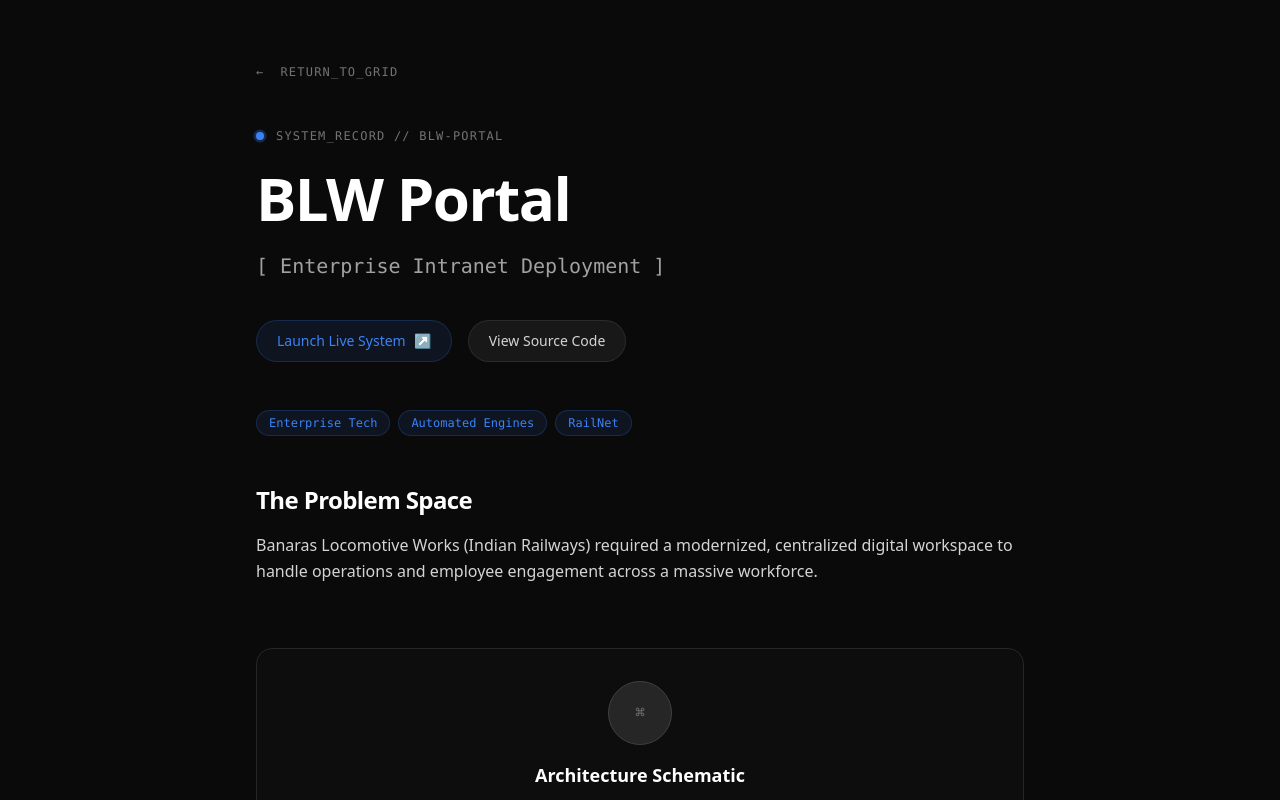
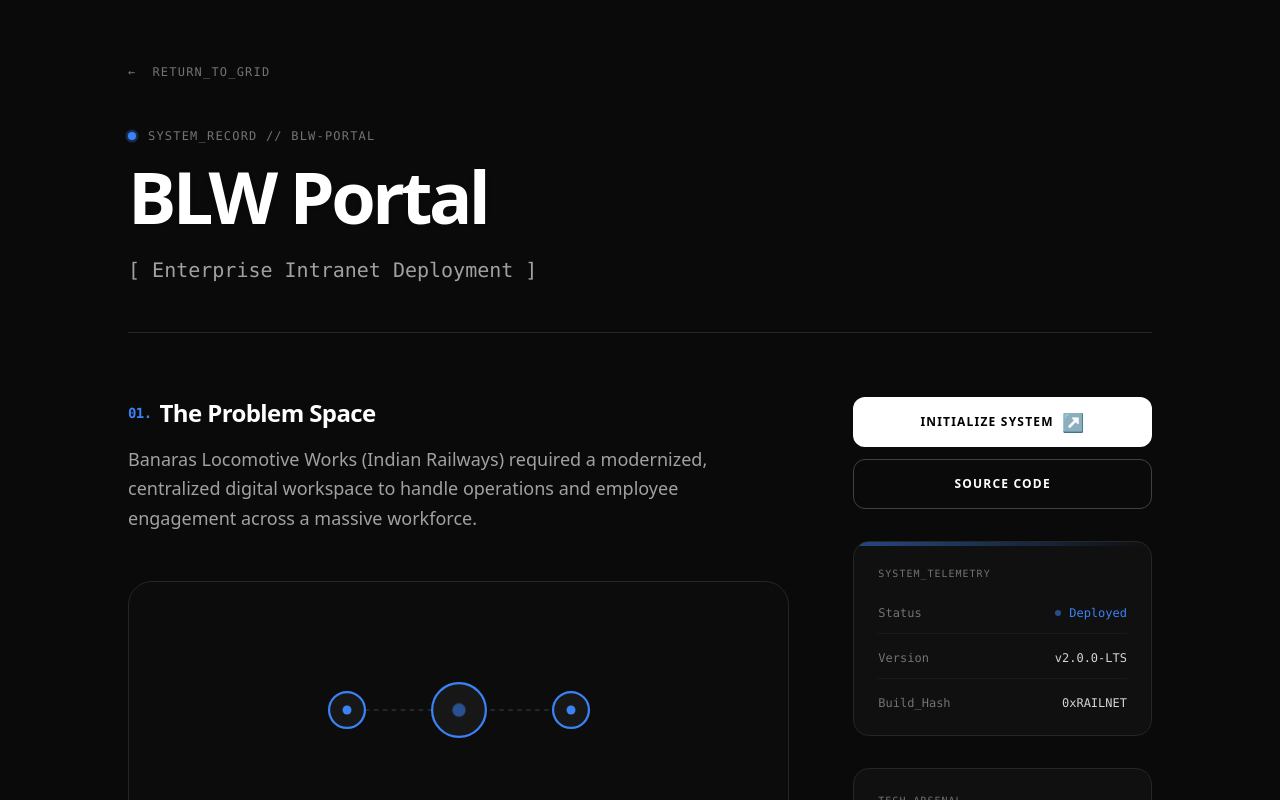
Before and after one commit to amaaxx/horcrux, a Next.js app in the folder frontend/: page /vessel/blw-portal in a window 1280 px wide. Built offline with nearby package versions, Linux system fonts and the light colour scheme.

Commit message:
feat: implement technical dossier and optimize system telemetry

```diff
--- a/frontend/app/vessel/[slug]/page.tsx
+++ b/frontend/app/vessel/[slug]/page.tsx
@@ -1,7 +1,6 @@
 import Link from "next/link";
 import { notFound } from "next/navigation";
 
-// Strict type definition: ? makes github and live explicitly optional
 type VesselProject = {
   title: string;
   subtitle: string;
@@ -12,9 +11,13 @@ type VesselProject = {
     live?: string;
     github?: string;
   };
+  telemetry: {
+    status: string;
+    version: string;
+    buildHash: string;
+  }
 };
 
-// Record<string, VesselProject> forces TS to accept optional properties
 const vesselData: Record<string, VesselProject> = {
   "ground-truth-engine": {
     title: "Ground Truth Engine",
@@ -25,9 +28,9 @@ const vesselData: Record<string, VesselProject> = {
     links: {
       live: "https://your-deployment-url.com",
       github: "https://github.com/amaaxx/halkill"
-    }
     },
-// ... the rest of your dictionary continues here
+    telemetry: { status: "Active", version: "v1.2.4", buildHash: "0x8F9A2C" }
+  },
   "strata": {
     title: "Strata",
     subtitle: "Recursive Note Architecture",
@@ -35,9 +38,10 @@ const vesselData: Record<string, VesselProject> = {
     solution: "Engineered a full-stack digital workspace utilizing a recursive data model. This allows for infinite nesting of folders and notes, powered by a robust PostgreSQL backend and a highly responsive React/Tailwind frontend.",
     stack: ["Next.js 15", "PostgreSQL", "React", "Tailwind v4"],
     links: {
-      live: "https://your-deployment-url.com", // You can update this later when Laminar is live
+      live: "https://your-deployment-url.com",
       github: "https://github.com/amaaxx/laminar"
-    }
+    },
+    telemetry: { status: "Iterating", version: "v0.9.1-beta", buildHash: "0x3B1F8D" }
   },
   "blw-portal": {
     title: "BLW Portal",
@@ -48,7 +52,8 @@ const vesselData: Record<string, VesselProject> = {
     links: {
       live: "https://blw.indianrailways.gov.in",
       github: "https://github.com/amaaxx/indian-railways"
-    }
+    },
+    telemetry: { status: "Deployed", version: "v2.0.0-LTS", buildHash: "0xRAILNET" }
   },
   "core-stack": {
     title: "Core Stack",
@@ -58,11 +63,10 @@ const vesselData: Record<string, VesselProject> = {
     stack: ["Next.js 15", "TypeScript", "Python", "FastAPI", "C++", "Tailwind v4"],
     links: {
       github: "https://github.com/amaaxx"
-    }
+    },
+    telemetry: { status: "Stable", version: "v4.2.0", buildHash: "0xCORE" }
   }
 };
-
-// Note: We removed the 'type VesselKey' line because Record<string, VesselProject> handles the routing safely now.
 
 export default async function VesselPage({ params }: { params: Promise<{ slug: string }> }) {
   const resolvedParams = await params;
@@ -74,20 +78,22 @@ export default async function VesselPage({ params }: { params: Promise<{ slug: s
   }
 
   return (
-    <main className="min-h-screen bg-background text-white p-6 md:p-16 font-sans selection:bg-accent/30 selection:text-accent">
-      <div className="max-w-3xl mx-auto space-y-12 mt-12 md:mt-0 relative z-10">
+    <main className="h-[100dvh] overflow-y-auto bg-background text-white p-6 md:p-16 font-sans selection:bg-accent/30 selection:text-accent relative overflow-x-hidden">
+      <div className="system-overlay" />
 
-        {/* The "Back" Button */}
+      <div className="max-w-5xl mx-auto mt-12 md:mt-0 relative z-10">
+
+        {/* Navigation */}
         <Link
           href="/"
-          className="group flex items-center gap-4 text-neutral-500 hover:text-accent transition-colors w-fit text-xs font-mono uppercase tracking-widest"
+          className="group flex items-center gap-4 text-neutral-500 hover:text-accent transition-colors w-fit text-xs font-mono uppercase tracking-widest mb-12"
         >
           <span className="transform group-hover:-translate-x-2 transition-transform duration-300">←</span>
           Return_To_Grid
         </Link>
 
-        {/* Header Section */}
-        <header className="space-y-6">
+        {/* Cinematic Header */}
+        <header className="space-y-4 mb-16 border-b border-neutral-800 pb-12">
           <div className="flex items-center gap-3">
             <span className="relative flex h-2 w-2">
               <span className="animate-ping absolute inline-flex h-full w-full rounded-full bg-accent opacity-75"></span>
@@ -97,68 +103,117 @@ export default async function VesselPage({ params }: { params: Promise<{ slug: s
               System_Record // {slug.toUpperCase()}
             </span>
           </div>
-          <h1 className="text-4xl md:text-6xl font-bold tracking-tight text-white">
+          <h1 className="text-5xl md:text-7xl font-bold tracking-tighter text-white drop-shadow-sm">
             {project.title}
           </h1>
-          <p className="text-xl text-neutral-400 font-mono text-sm">
+          <p className="text-xl text-neutral-400 font-mono text-sm pt-2">
             [ {project.subtitle} ]
           </p>
+        </header>
+
+        {/* 2-Column Dossier Layout */}
+        <div className="grid grid-cols-1 md:grid-cols-12 gap-12 md:gap-16 pb-16">
+
+          {/* Main Narrative (Left) */}
+          <article className="md:col-span-8 space-y-12">
+            <section>
+              <h2 className="text-2xl font-bold text-white mb-4 tracking-tight flex items-center gap-2">
+                <span className="text-accent text-sm font-mono">01.</span> The Problem Space
+              </h2>
+              <p className="leading-relaxed text-neutral-400 md:text-lg">{project.problem}</p>
+            </section>
+
+            {/* Engineered Architecture Schematic */}
+            <div className="my-12 p-8 border border-neutral-800 rounded-3xl bg-neutral-900/20 relative overflow-hidden group">
+              <div className="absolute inset-0 bg-grid-white/[0.02] bg-[size:20px_20px]" />
+
+              {/* Glowing SVG Topology */}
+              <div className="relative z-10 w-full h-48 flex items-center justify-center mb-6">
+                <svg width="100%" height="100%" viewBox="0 0 400 150" fill="none" className="max-w-md">
+                  <path d="M 100 75 L 200 75 L 300 75" stroke="#262626" strokeWidth="2" strokeDasharray="4 4" />
+                  <path d="M 100 75 L 200 75 L 300 75" stroke="#3b82f6" strokeWidth="2" strokeDasharray="4 4" className="opacity-0 group-hover:opacity-100 transition-opacity duration-700" />
+
+                  <circle cx="100" cy="75" r="16" fill="#171717" stroke="#3b82f6" strokeWidth="2" />
+                  <circle cx="200" cy="75" r="24" fill="#171717" stroke="#3b82f6" strokeWidth="2" className="group-hover:fill-accent/10 transition-colors duration-500" />
+                  <circle cx="300" cy="75" r="16" fill="#171717" stroke="#3b82f6" strokeWidth="2" />
+
+                  <circle cx="100" cy="75" r="4" fill="#3b82f6" />
+                  <circle cx="200" cy="75" r="6" fill="#3b82f6" className="animate-pulse" />
+                  <circle cx="300" cy="75" r="4" fill="#3b82f6" />
+                </svg>
+              </div>
+
+              <div className="relative z-10 text-center">
+                <h3 className="text-lg font-bold text-white mb-2">Topology Verified</h3>
+                <p className="text-xs text-neutral-500 font-mono tracking-wider uppercase">
+                  Data flow architecture optimal.
+                </p>
+              </div>
+            </div>
+
+            <section>
+              <h2 className="text-2xl font-bold text-white mb-4 tracking-tight flex items-center gap-2">
+                <span className="text-accent text-sm font-mono">02.</span> Solution Architecture
+              </h2>
+              <p className="leading-relaxed text-neutral-400 md:text-lg">{project.solution}</p>
+            </section>
+          </article>
+
+          {/* Hard-Data Sidebar (Right) */}
+          <aside className="md:col-span-4 space-y-8 order-first md:order-last">
 
             {/* Action Links */}
             {project.links && (
-            <div className="flex flex-wrap gap-4 pt-4">
+              <div className="flex flex-col gap-3">
                 {project.links.live && (
-                <a
-                  href={project.links.live}
-                  target="_blank"
-                  rel="noopener noreferrer"
-                  className="px-5 py-2.5 text-sm font-medium bg-accent/10 text-accent border border-accent/20 rounded-full hover:bg-accent/20 hover:border-accent/40 transition-all flex items-center gap-2 group/btn"
-                >
-                  Launch Live System <span className="group-hover/btn:translate-x-1 group-hover/btn:-translate-y-1 transition-transform">↗</span>
+                  <a href={project.links.live} target="_blank" rel="noopener noreferrer" className="w-full py-4 px-6 bg-white text-black text-xs font-bold uppercase tracking-widest rounded-xl hover:bg-neutral-200 active:scale-[0.98] transition-all text-center flex items-center justify-center gap-2">
+                    Initialize System <span className="text-lg leading-none">↗</span>
                   </a>
                 )}
                 {project.links.github && (
-                <a
-                  href={project.links.github}
-                  target="_blank"
-                  rel="noopener noreferrer"
-                  className="px-5 py-2.5 text-sm font-medium bg-neutral-800/50 text-neutral-300 border border-neutral-700/50 rounded-full hover:text-white hover:border-neutral-500 transition-all flex items-center gap-2"
-                >
-                  View Source Code
+                  <a href={project.links.github} target="_blank" rel="noopener noreferrer" className="w-full py-4 px-6 bg-transparent border border-neutral-700 text-white text-xs font-bold uppercase tracking-widest rounded-xl hover:border-neutral-400 active:scale-[0.98] transition-all text-center">
+                    Source Code
                   </a>
                 )}
               </div>
             )}
-        </header>
 
-        {/* Dynamic Content Area */}
-        <article className="prose prose-invert prose-neutral md:prose-lg max-w-none text-neutral-300">
-          <div className="flex flex-wrap gap-2 mb-12">
+            {/* Telemetry Module */}
+            <div className="p-6 border border-neutral-800 rounded-2xl bg-surface/50 relative overflow-hidden group">
+              <div className="absolute top-0 left-0 w-full h-1 bg-gradient-to-r from-accent to-transparent opacity-50 group-hover:opacity-100 transition-opacity" />
+              <h3 className="font-mono text-[10px] text-neutral-500 tracking-widest uppercase mb-6">System_Telemetry</h3>
+              <ul className="space-y-4 font-mono text-xs">
+                <li className="flex justify-between items-center border-b border-neutral-800/50 pb-3">
+                  <span className="text-neutral-500">Status</span>
+                  <span className="text-accent flex items-center gap-2">
+                    <span className="h-1.5 w-1.5 rounded-full bg-accent animate-pulse" /> {project.telemetry.status}
+                  </span>
+                </li>
+                <li className="flex justify-between items-center border-b border-neutral-800/50 pb-3">
+                  <span className="text-neutral-500">Version</span>
+                  <span className="text-neutral-300">{project.telemetry.version}</span>
+                </li>
+                <li className="flex justify-between items-center">
+                  <span className="text-neutral-500">Build_Hash</span>
+                  <span className="text-neutral-300">{project.telemetry.buildHash}</span>
+                </li>
+              </ul>
+            </div>
+
+            {/* Arsenal Module */}
+            <div className="p-6 border border-neutral-800 rounded-2xl bg-surface/50">
+              <h3 className="font-mono text-[10px] text-neutral-500 tracking-widest uppercase mb-6">Tech_Arsenal</h3>
+              <div className="flex flex-wrap gap-2">
                 {project.stack.map((tech) => (
-              <span key={tech} className="px-3 py-1 text-xs font-mono text-accent bg-accent/10 rounded-full border border-accent/20">
+                  <span key={tech} className="px-3 py-1.5 text-[10px] font-mono text-neutral-300 bg-neutral-900 rounded-md border border-neutral-800">
                     {tech}
                   </span>
                 ))}
               </div>
-
-          <h2 className="text-2xl font-bold text-white mt-8 mb-4 tracking-tight">The Problem Space</h2>
-          <p className="leading-relaxed">{project.problem}</p>
-
-          {/* Architecture Schematic Placeholder */}
-          <div className="my-16 p-8 border border-neutral-800 rounded-2xl bg-neutral-900/30 flex flex-col items-center justify-center text-center group/diagram transition-colors hover:border-neutral-700 relative overflow-hidden">
-            <div className="absolute inset-0 bg-grid-white/[0.02] bg-[size:20px_20px]" />
-            <div className="h-16 w-16 mb-4 rounded-full border border-neutral-700 flex items-center justify-center bg-neutral-800 relative z-10 group-hover/diagram:border-accent/50 transition-colors duration-500">
-              <span className="text-neutral-500 group-hover/diagram:text-accent transition-colors duration-500 font-mono">⌘</span>
-            </div>
-            <h3 className="text-lg font-bold text-white mb-2 relative z-10">Architecture Schematic</h3>
-            <p className="text-sm text-neutral-500 max-w-sm relative z-10 font-mono">
-              System topology visualization goes here.
-            </p>
             </div>
 
-          <h2 className="text-2xl font-bold text-white mt-8 mb-4 tracking-tight">The Solution Architecture</h2>
-          <p className="leading-relaxed">{project.solution}</p>
-        </article>
+          </aside>
+        </div>
       </div>
     </main>
   );
```
Also changed, not shown: frontend/app/page.tsx (+37 -87 lines). Lines whose indentation alone changed are shown as unchanged.
